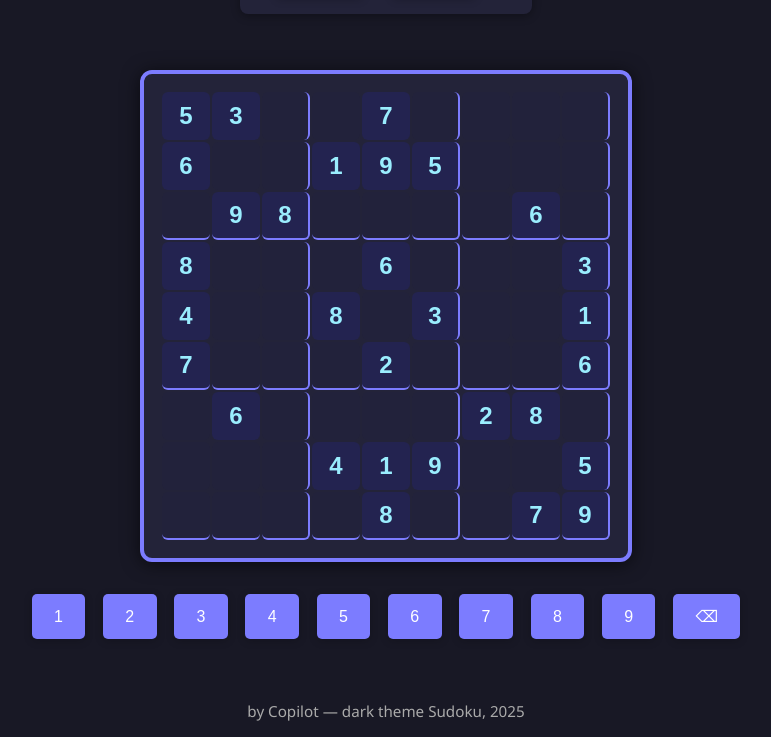
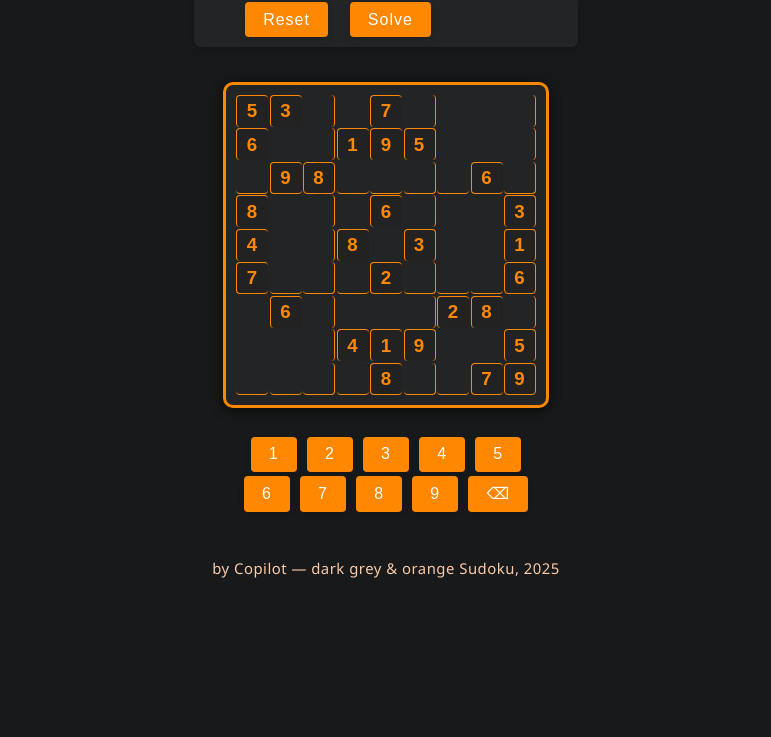
Before and after one commit to Detroitaxle/tax, a plain HTML site: page index.html in a window 1280 px wide. Shown: the part 175-912 px from the top of the page, without its empty margins (254-1025 px from the left). After the commit the page ends 800 px from the top, so only its background shows below. Drawn offline with Linux system fonts and the light colour scheme.

Commit message:
Update index.html

```diff
--- a/index.html
+++ b/index.html
@@ -2,18 +2,20 @@
 <html lang="en">
 <head>
   <meta charset="UTF-8">
-  <title>Sudoku Game - Dark Theme</title>
+  <title>Sudoku Game - Dark Grey & Orange</title>
   <meta name="viewport" content="width=device-width, initial-scale=1.0">
   <style>
     :root {
-      --bg: #181825;
-      --panel: #232339;
-      --cell: #22223b;
-      --cell-highlight: #44446b;
-      --cell-selected: #7c7cff;
-      --text: #f8f8f2;
-      --accent: #9aedfe;
-      --error: #ff5555;
+      --bg: #18191a;
+      --panel: #232425;
+      --cell: #232425;
+      --cell-highlight: #2f2f2f;
+      --cell-selected: #ff8800;
+      --text: #fff6e8;
+      --accent: #ff8800;
+      --error: #d7263d;
+      --cell-given: #222;
+      --cell-given-text: #ff8800;
     }
     body {
       background: var(--bg);
@@ -24,51 +26,64 @@
       display: flex;
       flex-direction: column;
       align-items: center;
-      justify-content: flex-start;
+      justify-content: center;
     }
     h1 {
-      margin-top: 1.2em;
+      margin-top: 2.2em;
       color: var(--accent);
-      font-size: 2.2em;
-      letter-spacing: 2px;
-      text-shadow: 0 2px 12px #0006;
+      font-size: 2em;
+      letter-spacing: 1px;
+      text-shadow: 0 2px 12px #0007;
+      text-align: center;
+    }
+    .sudoku-outer-wrap {
+      width: 100vw;
+      display: flex;
+      justify-content: center;
+      align-items: center;
+      flex-direction: column;
     }
     .sudoku-board {
       background: var(--panel);
-      border-radius: 12px;
-      box-shadow: 0 2px 18px #0009;
-      padding: 18px;
-      margin: 2em auto;
+      border-radius: 10px;
+      box-shadow: 0 2px 12px #000b;
+      padding: 10px;
+      margin: 1.5em auto;
       display: grid;
-      grid-template-columns: repeat(9, 48px);
-      grid-template-rows: repeat(9, 48px);
-      gap: 2px;
-      border: 4px solid var(--cell-selected);
+      grid-template-columns: repeat(9, 32px);
+      grid-template-rows: repeat(9, 32px);
+      gap: 1.5px;
+      border: 3px solid var(--cell-selected);
+      user-select: none;
     }
     .cell {
       background: var(--cell);
       color: var(--text);
-      font-size: 1.5em;
+      font-size: 1.17em;
       text-align: center;
-      line-height: 48px;
+      line-height: 32px;
       border: none;
       outline: none;
-      width: 48px;
-      height: 48px;
-      transition: background 0.15s;
-      border-radius: 6px;
+      width: 32px;
+      height: 32px;
+      transition: background 0.15s, color 0.15s;
+      border-radius: 4px;
       box-sizing: border-box;
       cursor: pointer;
     }
     .cell[readonly], .cell.given {
-      background: #232350;
-      color: #9aedfe;
+      background: var(--cell-given);
+      color: var(--cell-given-text);
       font-weight: bold;
       cursor: default;
+      border: 1px solid var(--accent);
+      letter-spacing: 1px;
     }
     .cell.selected {
       background: var(--cell-selected);
       color: #fff;
+      font-weight: bold;
+      border: 2px solid #fff;
     }
     .cell.highlight {
       background: var(--cell-highlight);
@@ -79,81 +94,112 @@
       animation: shake 0.3s;
     }
     @keyframes shake {
-      0% { transform: translateX(-3px);}
-      25% { transform: translateX(3px);}
-      50% { transform: translateX(-2px);}
-      75% { transform: translateX(2px);}
+      0% { transform: translateX(-2px);}
+      25% { transform: translateX(2px);}
+      50% { transform: translateX(-1px);}
+      75% { transform: translateX(1px);}
       100% { transform: translateX(0);}
     }
+    /* Blocks outline */
+    .sudoku-board .cell {
+      border-right: none;
+      border-bottom: none;
+    }
+    .sudoku-board .cell:nth-child(9n) {
+      border-right: 2px solid var(--accent);
+    }
+    .sudoku-board .cell:nth-child(n+73) {
+      border-bottom: 2px solid var(--accent);
+    }
     .sudoku-board .cell:nth-child(3n) {
-      border-right: 2.5px solid var(--cell-selected);
+      border-right: 1.5px solid var(--accent);
     }
     .sudoku-board .cell:nth-child(n+19):nth-child(-n+27),
     .sudoku-board .cell:nth-child(n+46):nth-child(-n+54),
     .sudoku-board .cell:nth-child(n+73):nth-child(-n+81) {
-      border-bottom: 2.5px solid var(--cell-selected);
+      border-bottom: 1.5px solid var(--accent);
     }
     .panel {
       background: var(--panel);
-      border-radius: 8px;
-      padding: 1em 2em;
+      border-radius: 7px;
+      padding: 0.6em 1.4em;
       display: flex;
-      gap: 1.2em;
-      margin-bottom: 1.5em;
-      box-shadow: 0 2px 10px #0005;
+      gap: 1em;
+      margin-bottom: 0.7em;
+      box-shadow: 0 2px 8px #0003;
       align-items: center;
+      justify-content: center;
+      width: 100%;
+      max-width: 340px;
+      margin-left: auto;
+      margin-right: auto;
     }
     button, .num-btn {
       background: var(--cell-selected);
       color: #fff;
       border: none;
-      padding: 0.8em 1.4em;
-      border-radius: 5px;
+      padding: 0.53em 1.13em;
+      border-radius: 4px;
       font-size: 1em;
       cursor: pointer;
-      margin: 0 0.3em;
-      transition: background 0.18s;
-      box-shadow: 0 2px 8px #0003;
+      margin: 0 0.18em;
+      transition: background 0.18s, color 0.18s;
+      box-shadow: 0 2px 7px #0002;
+      font-weight: 500;
+      letter-spacing: 1px;
     }
     button:hover, .num-btn:hover {
-      background: var(--accent);
-      color: #222;
+      background: #fff6e8;
+      color: var(--accent);
     }
     .num-pad {
       display: flex;
-      gap: 0.5em;
+      gap: 0.27em;
       justify-content: center;
-      margin-bottom: 2em;
+      margin-bottom: 1em;
+      margin-top: 0.3em;
+      flex-wrap: wrap;
+      max-width: 320px;
     }
     .footer {
-      color: #aaa;
+      color: #f9caa7;
       margin: 2em 0 1em 0;
-      font-size: 0.95em;
+      font-size: 0.93em;
+      text-align: center;
+      letter-spacing: 0.5px;
     }
-    @media (max-width: 600px) {
+    #status {
+      min-width: 80px;
+      text-align: center;
+      color: var(--accent);
+      font-weight: 500;
+      font-size: 1em;
+    }
+    @media (max-width: 450px) {
+      h1 { font-size: 1.2em; margin-top: 1.2em;}
+      .sudoku-outer-wrap { width: 98vw; }
       .sudoku-board {
         grid-template-columns: repeat(9, 8vw);
         grid-template-rows: repeat(9, 8vw);
+        padding: 1vw;
       }
       .cell {
         width: 8vw;
         height: 8vw;
-        font-size: 4.5vw;
+        font-size: 4vw;
       }
-      .panel {
-        flex-direction: column;
-        gap: 0.6em;
-        padding: 1em;
+      .panel, .num-pad {
+        max-width: 99vw;
+        width: 98vw;
+        flex-wrap: wrap;
       }
-      .num-pad {
-        flex-wrap: wrap;
-        gap: 0.3em;
-      }
+      .num-pad { gap: 0.15em; }
     }
   </style>
 </head>
 <body>
-  <h1>Sudoku (Dark Theme)</h1>
+  <div class="sudoku-outer-wrap">
+    <h1>Sudoku <span style="color:#fff6e8;font-size:0.7em; font-weight: normal;">(Dark Grey & Orange)</span></h1>
     <div class="panel">
       <button onclick="resetBoard()">Reset</button>
       <button onclick="solveBoard()">Solve</button>
@@ -161,7 +207,8 @@
     </div>
     <div id="board" class="sudoku-board"></div>
     <div class="num-pad" id="numPad"></div>
-  <div class="footer">by Copilot &mdash; dark theme Sudoku, 2025</div>
+    <div class="footer">by Copilot — dark grey & orange Sudoku, 2025</div>
+  </div>
   <script>
     // A simple Sudoku puzzle (0 = empty)
     const puzzle = [
@@ -307,7 +354,7 @@
         document.getElementById(id)?.classList.add('error');
       });
       if (isComplete() && errorCells.size === 0) {
-        document.getElementById('status').textContent = "🎉 Congratulations! Puzzle solved.";
+        document.getElementById('status').textContent = "🎉 Solved!";
       } else {
         document.getElementById('status').textContent = "";
       }
```
Lines whose indentation alone changed are shown as unchanged.
